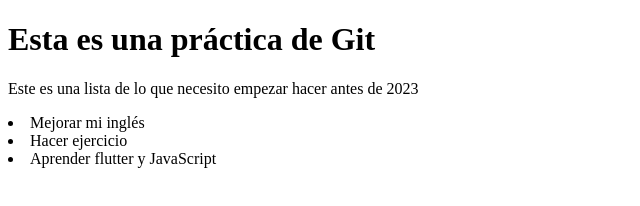
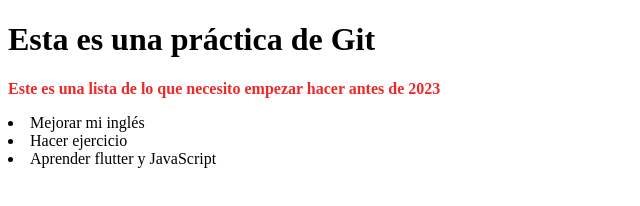
Before and after one commit to JuanhezDev2/Pagina-de-practica, a plain HTML site: page index.html in a window 1280 px wide. Shown: the whole page, without its empty margins (0-640 px from the left). Drawn offline with Linux system fonts and the light colour scheme.

Commit message:
Agregué color al parrafo

```diff
--- a/index.html
+++ b/index.html
@@ -4,12 +4,13 @@
     <meta charset="UTF-8">
     <meta http-equiv="X-UA-Compatible" content="IE=edge">
     <meta name="viewport" content="width=device-width, initial-scale=1.0">
+    <link rel="stylesheet" href="styles/things.css">
     <title>Git practice</title>
 </head>
 <body>
     <h1>Esta es una práctica de Git</h1>
 
-    <p>Este es una lista de lo que necesito empezar hacer antes de 2023 </p>
+    <p> <strong>Este es una lista de lo que necesito empezar hacer antes de 2023</strong></p>
     <div>
         <li>Mejorar mi inglés</li>
         <li>Hacer ejercicio</li>
--- a/styles/things.css
+++ b/styles/things.css
@@ -0,0 +1,3 @@
+p{
+    color: rgb(237, 41, 41);
+}
```
